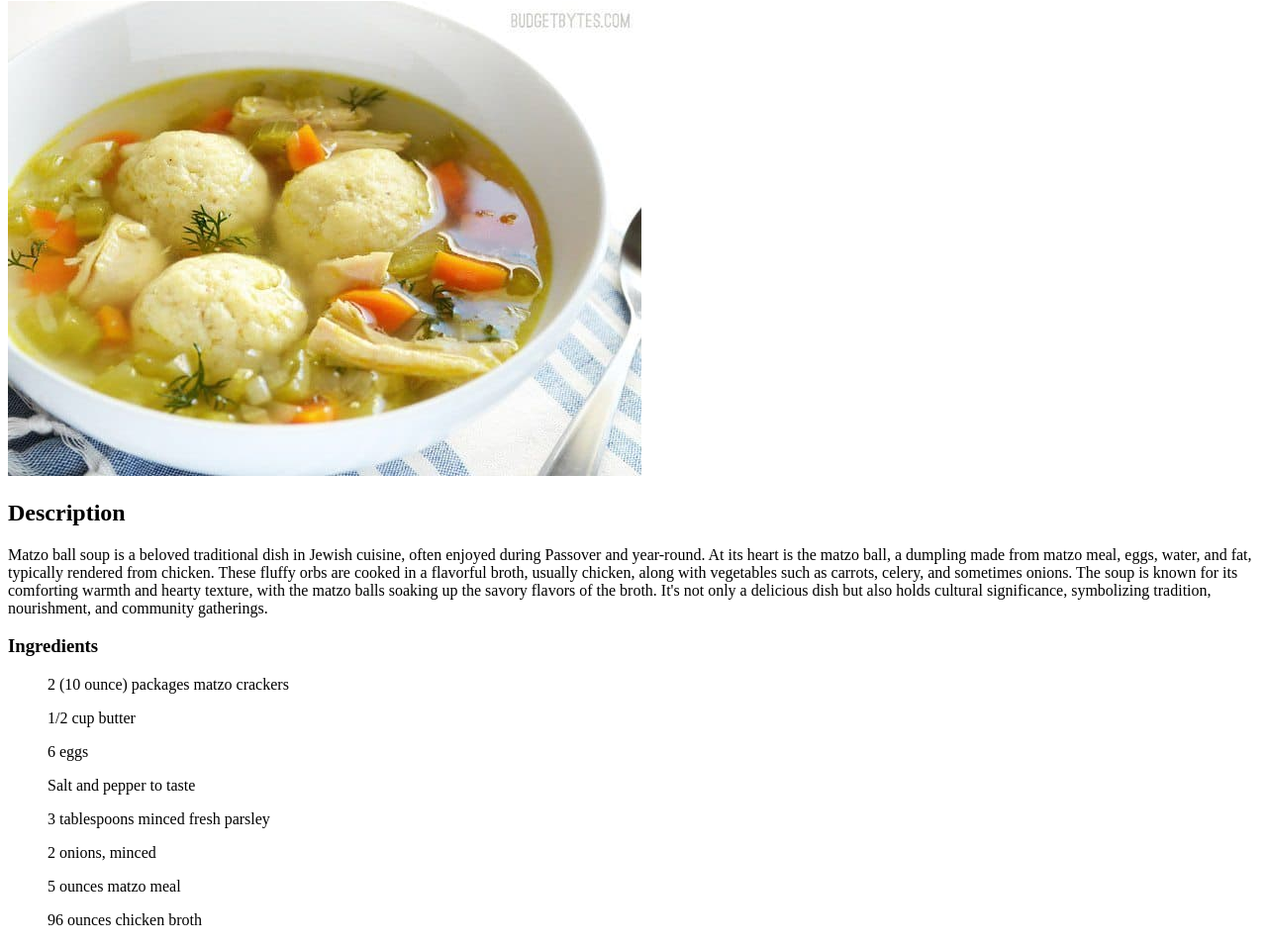
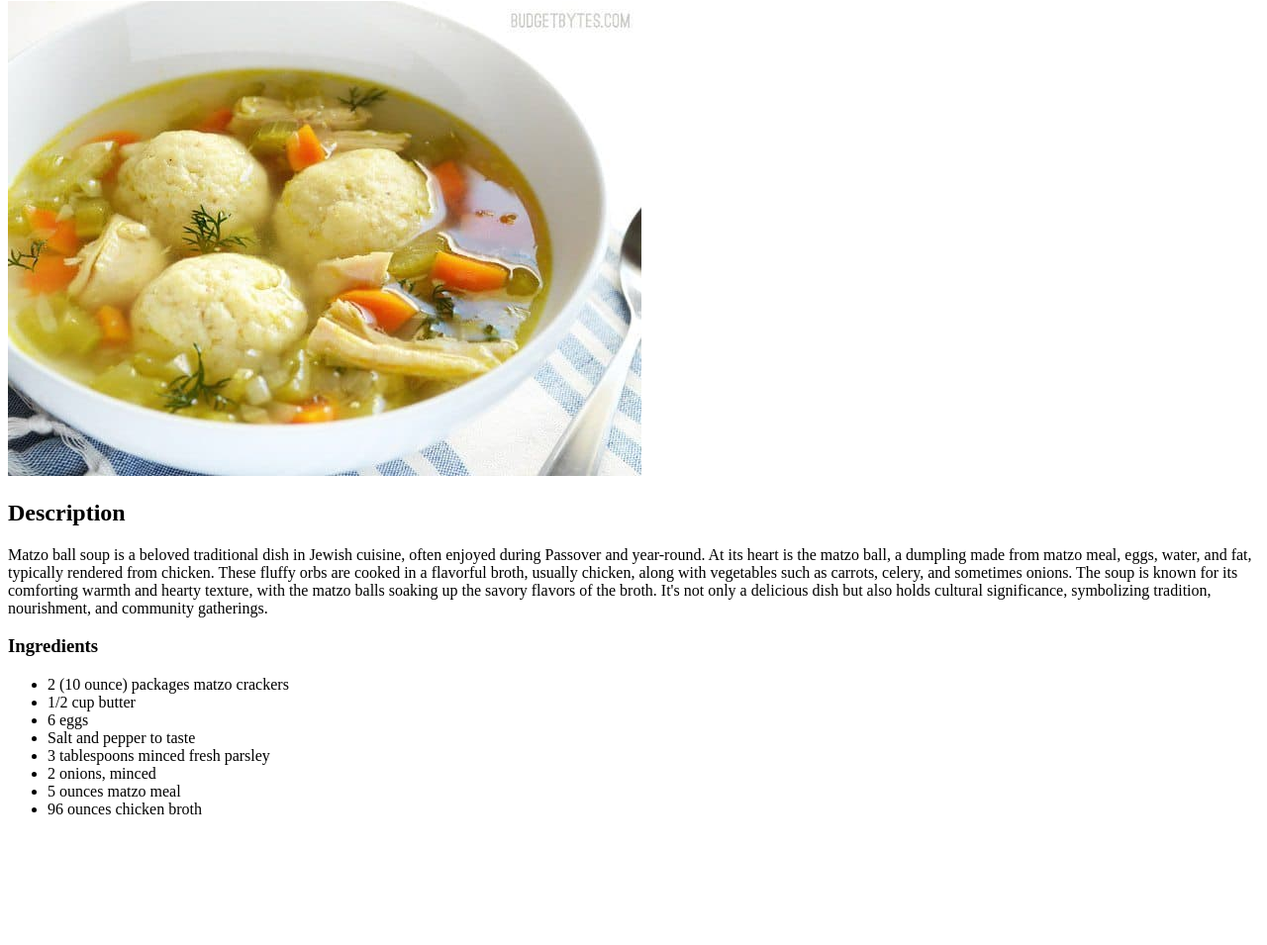
Before and after one commit to hayleymh/odin-recipes, a plain HTML site: page recipes/matzo-ball-soup.html in a window 1280 px wide. Shown: the part 79-1034 px from the top of the page at 99% size. After the commit the page ends 922 px from the top, so only its background shows below. Drawn offline with Linux system fonts and the light colour scheme.

Commit message:
Add <li> and </li> tags to ingredient list
Replaced <ol> tags on individual ingredients with <li>, previous code didn't treat ingredients as separate bullets

```diff
--- a/recipes/matzo-ball-soup.html
+++ b/recipes/matzo-ball-soup.html
@@ -14,13 +14,15 @@
             The soup is known for its comforting warmth and hearty texture, with the matzo balls soaking up the savory flavors of the broth.
             It's not only a delicious dish but also holds cultural significance, symbolizing tradition, nourishment, and community gatherings.</p>
             <h3>Ingredients</h3>
-            <ul>2 (10 ounce) packages matzo crackers</ul>
-            <ul>1/2 cup butter</ul>
-            <ul>6 eggs</ul>
-            <ul>Salt and pepper to taste</ul>
-            <ul>3 tablespoons minced fresh parsley</ul>
-            <ul>2 onions, minced</ul>
-            <ul>5 ounces matzo meal</ul>
-            <ul>96 ounces chicken broth</ul>
+            <ul>
+                <li>2 (10 ounce) packages matzo crackers</li>
+                <li>1/2 cup butter</li>
+                <li>6 eggs</li>
+                <li>Salt and pepper to taste</li>
+                <li>3 tablespoons minced fresh parsley</li>
+                <li>2 onions, minced</li>
+                <li>5 ounces matzo meal</li>
+                <li>96 ounces chicken broth</li>
+            </ul>
     </body>
 </html>
```
